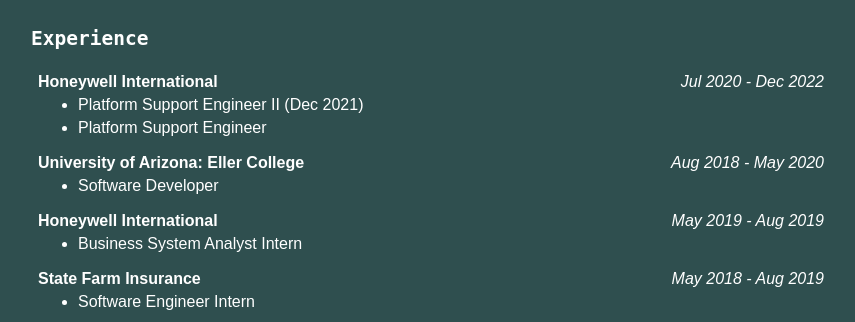
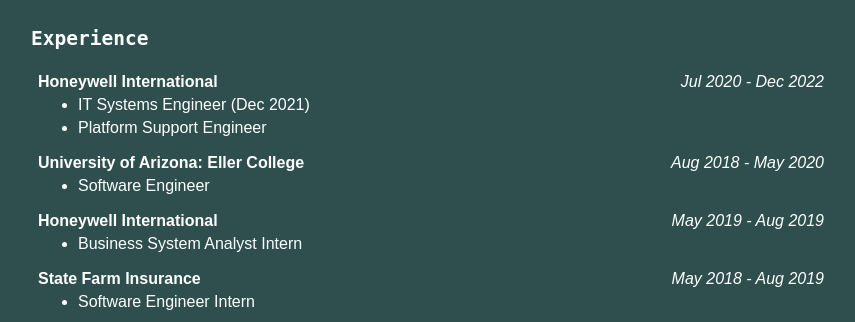
Before and after one commit to dilengovin/dilengovin.com, a Flask app: page / in a window 1280 px wide. Shown: the part 192-514 px from the top of the page, without its empty margins (209-1064 px from the left). Run offline with Flask 3, Linux system fonts and the light colour scheme.

Commit message:
style: changed resume format

```diff
--- a/templates/index.html
+++ b/templates/index.html
@@ -64,7 +64,7 @@
                     <tr>
                         <td><b>Honeywell International</b>
                             <ul>
-                                <li>Platform Support Engineer II (Dec 2021)</li>
+                                <li>IT Systems Engineer (Dec 2021)</li>
                                 <li>Platform Support Engineer</li>
                             </ul>
                         </td>
@@ -74,7 +74,7 @@
                     <tr>
                         <td><b>University of Arizona: Eller College</b>
                             <ul>
-                                <li>Software Developer</li>
+                                <li>Software Engineer</li>
                             </ul>
                         </td>
                         <td class="top-align"><i>Aug 2018 - May 2020</i></td>
```
Also changed, not shown: 1 other file.
